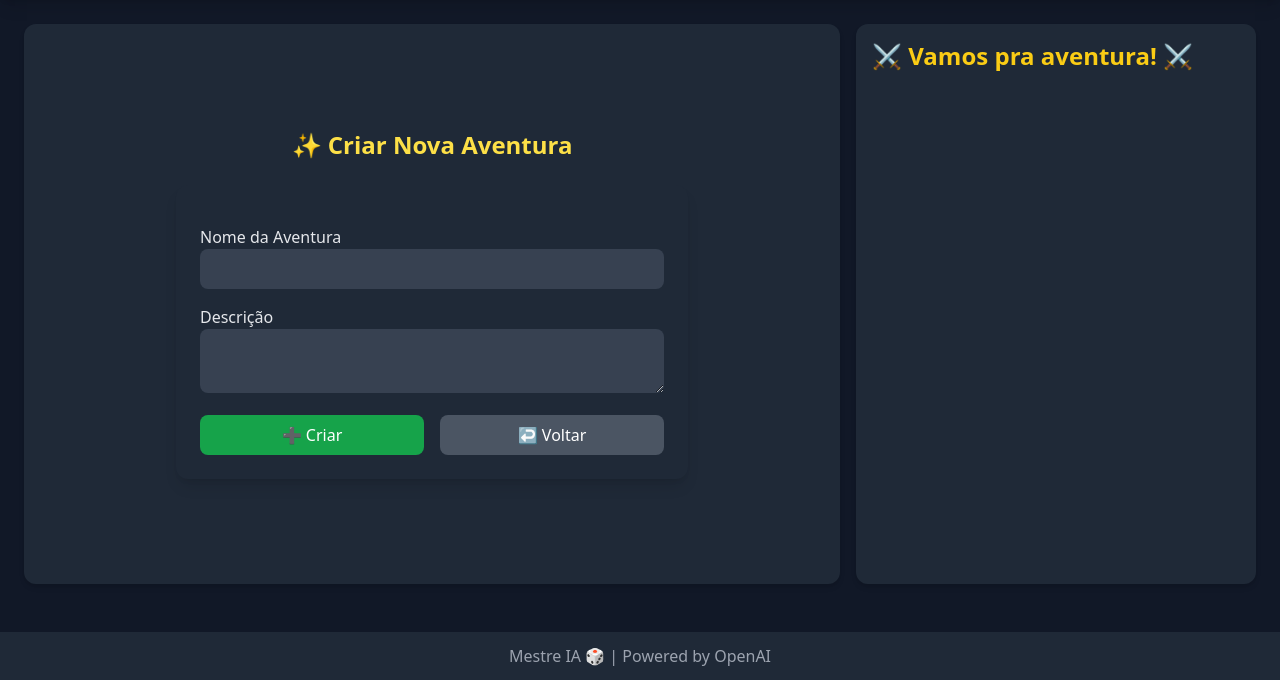
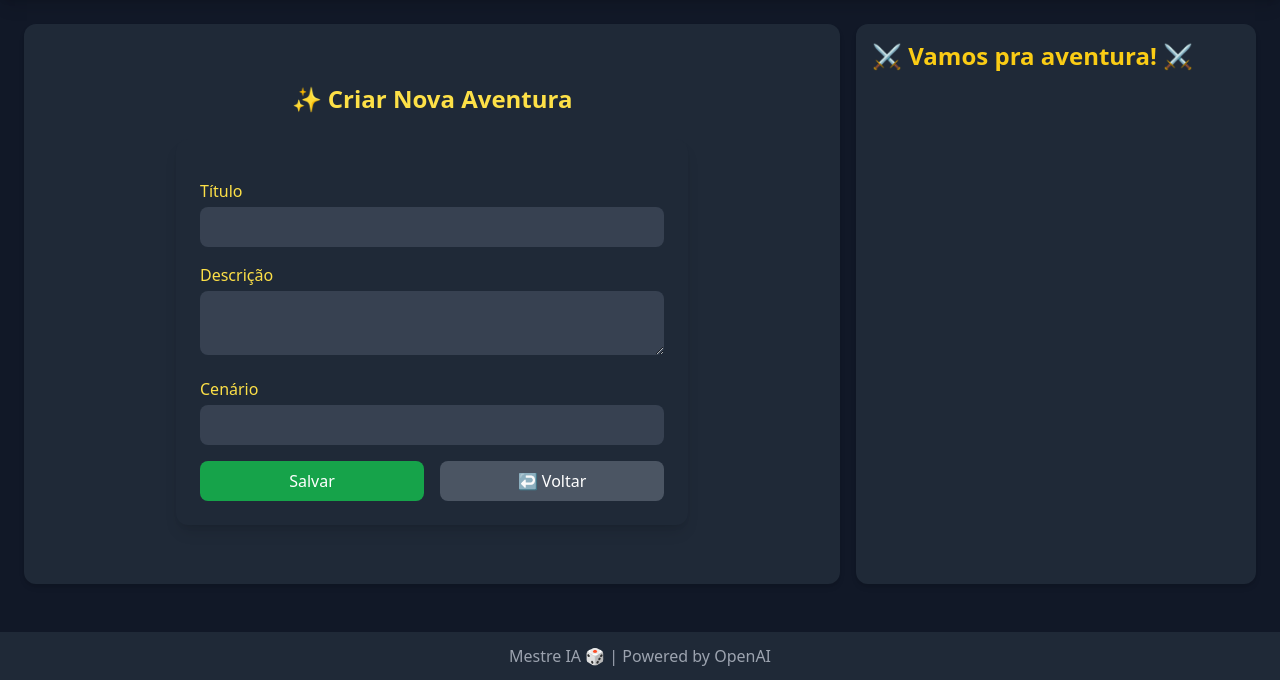
Before and after one commit to BrunoReis136/corujal_rpg, a Flask app: page /aventuras/nova/ in a window 1280 px wide. Shown: the part 128-808 px from the top of the page. Run offline with Flask 3, Linux system fonts and the light colour scheme; the visitor is signed in with stand-in values (Sample User, id 1); some libraries are stand-ins or nearby versions.

Commit message:
Update nova_aventura.html

```diff
--- a/templates/nova_aventura.html
+++ b/templates/nova_aventura.html
@@ -11,32 +11,42 @@
   </h2>
 
   <div class="bg-gray-800 p-6 rounded-xl shadow-lg w-full max-w-lg">
-    <form method="post" class="space-y-4">
-      <!-- CSRF token removido se não usar Flask-WTF -->
+   <form method="post" class="space-y-4">
       {{ form.hidden_tag() }}
-      <!-- Campos do formulário (ajuste os nomes conforme o modelo Aventura) -->
+
       <div>
-        <label for="nome">Nome da Aventura</label>
-        <input type="text" name="nome" id="nome" class="w-full p-2 rounded-lg bg-gray-700 text-white"
-               value="{{ aventura.nome if editando else '' }}">
+        {{ form.titulo.label(class="block mb-1 text-yellow-300") }}
+        {{ form.titulo(class="w-full p-2 rounded-lg bg-gray-700 text-white") }}
+        {% for error in form.titulo.errors %}
+          <span class="text-red-400 text-sm">{{ error }}</span>
+        {% endfor %}
       </div>
 
       <div>
-        <label for="descricao">Descrição</label>
-        <textarea name="descricao" id="descricao" class="w-full p-2 rounded-lg bg-gray-700 text-white">{{ aventura.descricao if editando else '' }}</textarea>
+        {{ form.descricao.label(class="block mb-1 text-yellow-300") }}
+        {{ form.descricao(class="w-full p-2 rounded-lg bg-gray-700 text-white") }}
+        {% for error in form.descricao.errors %}
+          <span class="text-red-400 text-sm">{{ error }}</span>
+        {% endfor %}
+      </div>
+
+      <div>
+        {{ form.cenario.label(class="block mb-1 text-yellow-300") }}
+        {{ form.cenario(class="w-full p-2 rounded-lg bg-gray-700 text-white") }}
+        {% for error in form.cenario.errors %}
+          <span class="text-red-400 text-sm">{{ error }}</span>
+        {% endfor %}
       </div>
 
       <div class="flex gap-4">
-        <button type="submit"
-                class="flex-1 bg-green-600 hover:bg-green-700 text-white px-4 py-2 rounded-lg">
-          {% if editando %}💾 Salvar Alterações{% else %}➕ Criar{% endif %}
-        </button>
+        {{ form.submit(class="flex-1 bg-green-600 hover:bg-green-700 text-white px-4 py-2 rounded-lg") }}
         <a href="{{ url_for('lista_aventuras') }}"
            class="flex-1 text-center bg-gray-600 hover:bg-gray-700 text-white px-4 py-2 rounded-lg">
           ↩️ Voltar
         </a>
       </div>
     </form>
+
   </div>
 </div>
 {% endblock %}
```
